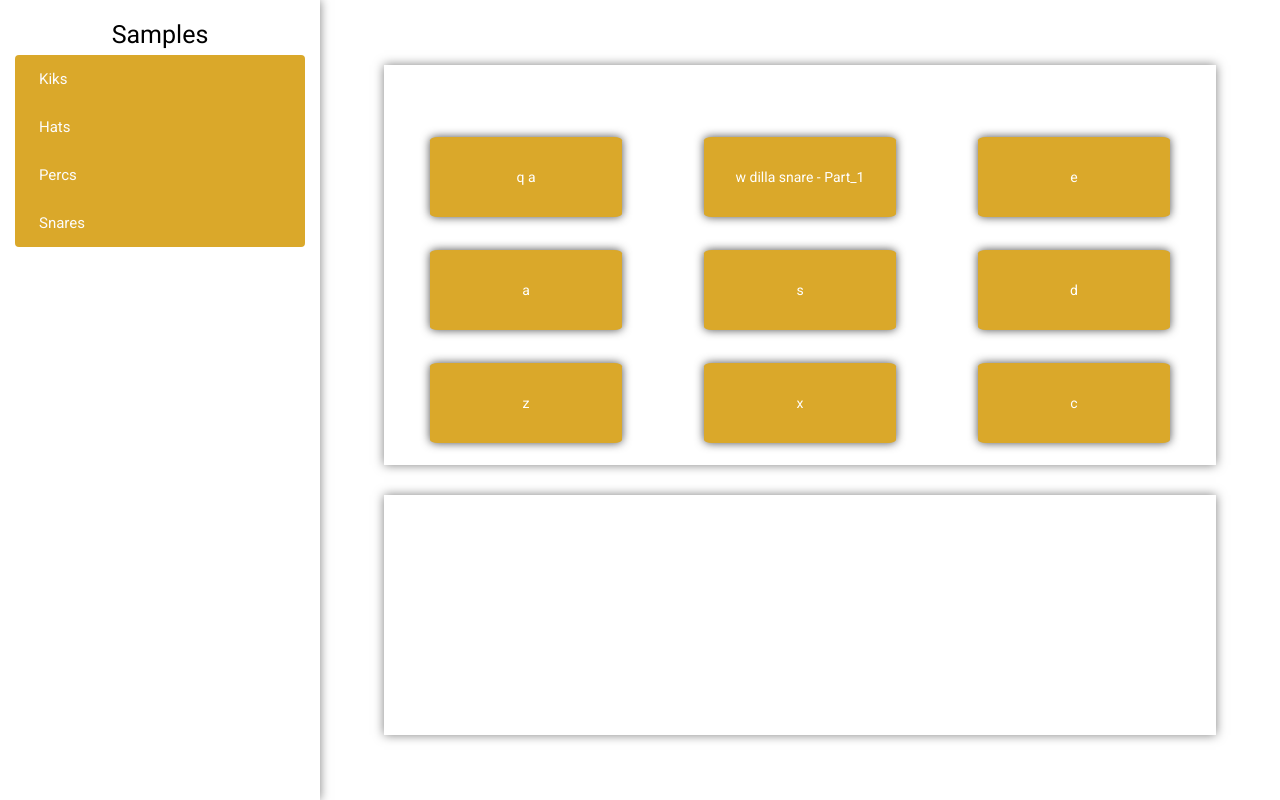
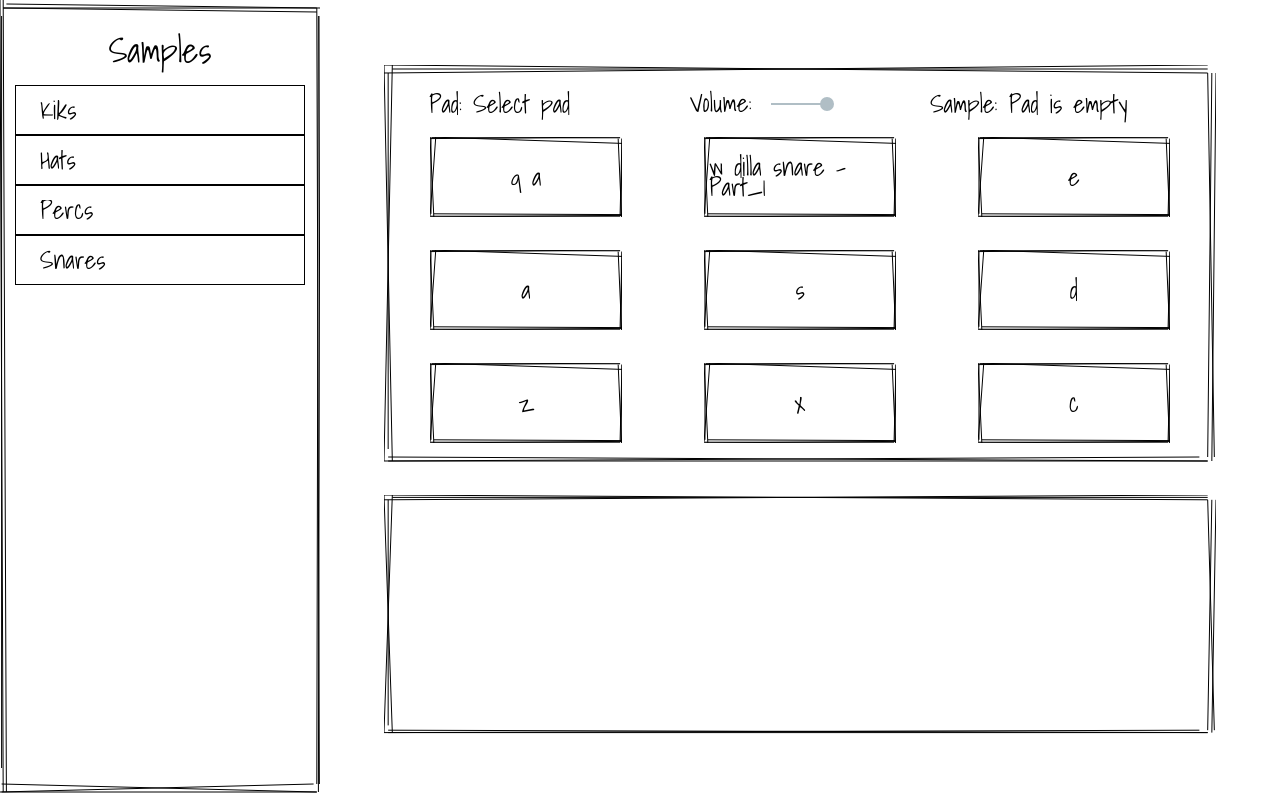
Before and after one commit to Velllll/audio-web-api, an Angular app: page / in a window 1280 px wide. Built offline with nearby package versions, Linux system fonts and the light colour scheme.

Commit message:
change style

```diff
--- a/src/app/modules/drum-machine/components/files/files.component.html
+++ b/src/app/modules/drum-machine/components/files/files.component.html
@@ -10,7 +10,29 @@
         </mat-expansion-panel-header>
         <div class="samples" *ngFor="let sample of folder.samples">
           <div class="sample-info">
-              <div class="sample-name" (click)="play(sample.src)">{{sample.sampleName}}</div>
+              <div class="sample-name" (click)="play(sample.src)">
+                {{sample.sampleName}}
+                <div class="background-sample-name">
+                  <svg>
+                      <!-- left -->
+                      <line x1="2%" y1="99%" x2="1%" y2="0%" stroke="black" />
+                      <line x1="1%" y1="99%" x2="0%" y2="0%" stroke="black" />
+                      <line x1="0.5%" y1="96%" x2="0.5%" y2="2%" stroke="black" />
+                      <!-- bottom -->
+                      <line x1="0.5%" y1="98%" x2="99%" y2="99%" stroke="black" />
+                      <line x1="0.5%" y1="99%" x2="99%" y2="99%" stroke="black" />
+                      <line x1="0%" y1="99%" x2="98%" y2="98%" stroke="black" />
+                      <!-- top -->
+                      <line x1="1%" y1="1%" x2="99%" y2="1%" stroke="black" />
+                      <line x1="1%" y1="1%" x2="99%" y2="1.5%" stroke="black" />
+                      <line x1="2%" y1="0.5%" x2="100%" y2="1%" stroke="black" />
+                      <!-- right -->
+                      <line x1="99.5%" y1="2%" x2="99%" y2="98%" stroke="black" />
+                      <line x1="99%" y1="1%" x2="99.8%" y2="98%" stroke="black" />
+                      <line x1="100%" y1="2%" x2="99.5%" y2="99%" stroke="black" />
+                  </svg>
+                </div>
+              </div>
               <button mat-button [matMenuTriggerFor]="menu">
                 <mat-icon>filter_list</mat-icon>
               </button>
@@ -26,9 +48,28 @@
                 <button mat-menu-item (click)="appointToPad(sample.src, 'c', sample.sampleName)">Pad c</button>
               </mat-menu>
           </div>
-
         </div>
-
       </mat-expansion-panel>
     </mat-accordion>
+
+    <div class="background-container">
+      <svg>
+          <!-- left -->
+          <line x1="2%" y1="99%" x2="1%" y2="0%" stroke="black" />
+          <line x1="1%" y1="99%" x2="0%" y2="0%" stroke="black" />
+          <line x1="0.5%" y1="96%" x2="0.5%" y2="2%" stroke="black" />
+          <!-- bottom -->
+          <line x1="0.5%" y1="98%" x2="99%" y2="99%" stroke="black" />
+          <line x1="0.5%" y1="99%" x2="99%" y2="99%" stroke="black" />
+          <line x1="0%" y1="99%" x2="98%" y2="98%" stroke="black" />
+          <!-- top -->
+          <line x1="1%" y1="1%" x2="99%" y2="1%" stroke="black" />
+          <line x1="1%" y1="1%" x2="99%" y2="1.5%" stroke="black" />
+          <line x1="2%" y1="0.5%" x2="100%" y2="1%" stroke="black" />
+          <!-- right -->
+          <line x1="99.5%" y1="2%" x2="99%" y2="98%" stroke="black" />
+          <line x1="99%" y1="1%" x2="99.8%" y2="98%" stroke="black" />
+          <line x1="100%" y1="2%" x2="99.5%" y2="99%" stroke="black" />
+      </svg>
+    </div>
 </div>
--- a/src/app/modules/drum-machine/components/files/files.component.scss
+++ b/src/app/modules/drum-machine/components/files/files.component.scss
@@ -3,39 +3,58 @@
     height: 100%;
     overflow: scroll;
     padding: 15px;
-    box-shadow: 0px 0px 10px rgba(0, 0, 0, 0.5);
+    position: relative;
     .title {
         line-height: 40px;
-        font-size: 25px;
+        font-size: 35px;
         text-align: center;
+        margin: 15px 0;
     }
     .mat-expansion-panel {
-        background-color: rgb(218, 168, 42);
-        color: rgb(255, 255, 255);
+        background-color: rgb(255, 255, 255);
+        color: rgb(0, 0, 0);
         box-shadow: none;
-
+        border: 1px solid black;
+        border-radius: 0;
         .mat-expansion-panel-header-title{
-            color: rgb(252, 252, 252);
+            color: rgb(0, 0, 0);
+            font-size: 25px;
         }
     }
     .samples {
         margin: 10px 0;
+        font-size: 20px;
+
         .sample-info {
             display: flex;
             align-items: center;
-            border: 1px solid white;
             padding: 3px;
             border-radius: 5px;
 
             .sample-name {
                 width: 80%;
                 margin-left: 10px;
+                padding: 5px 5px 5px 10px;
                 cursor: pointer;
+                position: relative;
+
+                .background-sample-name {
+                    height: 100%;
+                    width: 100%;
+                    position: absolute;
+                    top: 0;
+                    left: 0;
+                    z-index: 0;
+                    svg {
+                        height: 100%;
+                        width: 100%;
+                    }
+                }
             }
             button {
                 margin-right: 10px;
                 background-color: rgb(255, 255, 255);
-                color: rgb(218, 168, 42);
+                color: rgb(0, 0, 0);
                 border-radius: 50%;
                 display: flex;
                 justify-content: center;
@@ -46,4 +65,16 @@
             }
         }
     }
+    .background-container {
+        height: 100%;
+        width: 100%;
+        position: absolute;
+        top: 0;
+        left: 0;
+        z-index: -10;
+        svg {
+            height: 100%;
+            width: 100%;
+        }
+    }
 }
--- a/src/app/modules/drum-machine/components/pads/pads.component.html
+++ b/src/app/modules/drum-machine/components/pads/pads.component.html
@@ -1,10 +1,13 @@
 <div class="container">
     <div class="settings" >
         <div class="info" *ngIf="currentPad$ | async as currentPad">
+            <div class="name pad-name">
+                Pad: {{currentPad.padName ? currentPad.padName : 'Select pad'}}
+            </div>
             <div class="volume">
                 Volume: <mat-slider displayValue value="50"></mat-slider>
             </div>
-            <div class="name">
+            <div class="name sample-name">
                 Sample: {{currentPad.sampleName ? currentPad.sampleName : 'Pad is empty'}}
             </div>
         </div>
@@ -14,7 +17,46 @@
             <div class="pad" (click)="palySample(pad.padName)">
                 {{pad.padName + ' ' + pad.sampleName}}
             </div>
+            <!-- background -->
+            <div class="background-pad">
+                <svg>
+                    <line x1="0" y1="100%" x2="3%" y2="0%" stroke="black" />
+                    <line x1="2%" y1="100%" x2="0%" y2="0%" stroke="black" />
+                    <line x1="0.5%" y1="96%" x2="0.5%" y2="2%" stroke="black" />
+
+                    <line x1="2%" y1="96%" x2="100%" y2="97%" stroke="black" />
+                    <line x1="0.5%" y1="99%" x2="99%" y2="99%" stroke="black" />
+                    <line x1="0%" y1="100%" x2="100%" y2="98%" stroke="black" />
+
+                    <line x1="0%" y1="0%" x2="100%" y2="8%" stroke="black" />
+                    <line x1="1%" y1="1%" x2="99%" y2="1%" stroke="black" />
+                    <line x1="0%" y1="2%" x2="99%" y2="0%" stroke="black" />
+
+                    <line x1="100%" y1="2%" x2="99%" y2="98%" stroke="black" />
+                    <line x1="98%" y1="2%" x2="99.8%" y2="100%" stroke="black" />
+                    <line x1="100%" y1="2%" x2="99.5%" y2="99%" stroke="black" />
+                </svg>
+            </div>
         </div>
     </div>
+    <!-- background frame -->
+    <div class="background-container">
+        <svg>
+            <line x1="0" y1="99%" x2="1%" y2="0%" stroke="black" />
+            <line x1="1%" y1="99%" x2="0%" y2="0%" stroke="black" />
+            <line x1="0.5%" y1="96%" x2="0.5%" y2="2%" stroke="black" />
 
+            <line x1="0.5%" y1="98%" x2="99%" y2="99%" stroke="black" />
+            <line x1="0.5%" y1="99%" x2="99%" y2="99%" stroke="black" />
+            <line x1="0%" y1="99%" x2="98%" y2="98%" stroke="black" />
+
+            <line x1="0%" y1="0%" x2="99%" y2="2%" stroke="black" />
+            <line x1="1%" y1="1%" x2="99%" y2="1%" stroke="black" />
+            <line x1="0%" y1="2%" x2="99%" y2="0%" stroke="black" />
+
+            <line x1="99.5%" y1="2%" x2="99%" y2="98%" stroke="black" />
+            <line x1="99%" y1="2%" x2="99.8%" y2="98%" stroke="black" />
+            <line x1="100%" y1="2%" x2="99.5%" y2="99%" stroke="black" />
+        </svg>
+    </div>
 </div>
--- a/src/app/modules/drum-machine/components/pads/pads.component.scss
+++ b/src/app/modules/drum-machine/components/pads/pads.component.scss
@@ -1,9 +1,10 @@
 .container {
-    box-shadow: 0px 0px 10px rgba(0, 0, 0, 0.5);
     width: 65vw;
     padding: 15px;
     margin: 15px;
     height: 50vh;
+    position: relative;
+    font-size: 25px;
     .settings {
         margin-bottom: 10px;
         height: 5vh;
@@ -12,7 +13,8 @@
             justify-content: center;
             align-items: center;
             .volume {
-                margin: 0 10px;
+                width: 30%;
+                padding: 0 10px;
                 .mat-slider-ticks {
                     opacity: 1;
                 }
@@ -30,17 +32,17 @@
         place-items: center;
         height: 40vh;
         .pads {
+            padding: 5px;
             border-radius: 4%;
             width: 15vw;
             height: 10vh;
-            background-color: rgb(218, 168, 42);
-            box-shadow: 0px 0px 10px rgba(0, 0, 0, 0.7);
-            color: rgb(255, 255, 255);
+            color: rgb(0, 0, 0);
             cursor: pointer;
+            position: relative;
 
             &:hover {
-                box-shadow: 0px 0px 15px rgba(100, 31, 31, 0.5);
-                transition-duration: 500ms;
+                box-shadow: 0px 0px 10px rgba(0, 0, 0, 0.5);
+                transition-duration: 200ms;
             }
 
             .pad {
@@ -50,6 +52,32 @@
                 align-items: center;
                 justify-content: center;
             }
+
+            .background-pad {
+                height: 100%;
+                width: 100%;
+                position: absolute;
+                top: 0;
+                left: 0;
+                z-index: -10;
+                svg {
+                    height: 100%;
+                    width: 100%;
+                }
+            }
+        }
+    }
+
+    .background-container {
+        height: 100%;
+        width: 100%;
+        position: absolute;
+        top: 0;
+        left: 0;
+        z-index: -10;
+        svg {
+            height: 100%;
+            width: 100%;
         }
     }
 }
--- a/src/app/modules/drum-machine/components/pads/pads.component.ts
+++ b/src/app/modules/drum-machine/components/pads/pads.component.ts
@@ -13,14 +13,13 @@ export class PadsComponent implements OnInit {
     map(obj => ([obj.q, obj.w, obj.e, obj.a, obj.s, obj.d, obj.z, obj.x, obj.c]))
   )
 
-  currentPad$ = new BehaviorSubject<IPad | null>(null)
+  currentPad$ = new BehaviorSubject<IPad>({padName: '', src: '', sampleName: ''})
 
   constructor(
     private store: StoreService
   ) { }
 
   ngOnInit(): void {
-    this.pads$.subscribe(console.log)
     combineLatest([fromEvent(window, 'keydown'), this.pads$]).subscribe(([e, pads]) => {
       const event: any = e
       pads.forEach(pad => {
--- a/src/app/modules/drum-machine/components/scales/scales.component.html
+++ b/src/app/modules/drum-machine/components/scales/scales.component.html
@@ -1,3 +1,22 @@
 <div class="container">
+    <!-- background -->
+    <div class="background-container">
+        <svg>
+            <line x1="0" y1="99%" x2="1%" y2="0%" stroke="black" />
+            <line x1="1%" y1="99%" x2="0%" y2="0%" stroke="black" />
+            <line x1="0.5%" y1="96%" x2="0.5%" y2="2%" stroke="black" />
 
+            <line x1="0.5%" y1="98%" x2="99%" y2="99%" stroke="black" />
+            <line x1="0.5%" y1="99%" x2="99%" y2="99%" stroke="black" />
+            <line x1="0%" y1="99%" x2="98%" y2="98%" stroke="black" />
+
+            <line x1="0%" y1="0%" x2="99%" y2="2%" stroke="black" />
+            <line x1="1%" y1="1%" x2="99%" y2="1%" stroke="black" />
+            <line x1="0%" y1="2%" x2="99%" y2="0%" stroke="black" />
+
+            <line x1="99.5%" y1="2%" x2="99%" y2="98%" stroke="black" />
+            <line x1="99%" y1="2%" x2="99.8%" y2="98%" stroke="black" />
+            <line x1="100%" y1="2%" x2="99.5%" y2="99%" stroke="black" />
+        </svg>
+    </div>
 </div>
--- a/src/app/modules/drum-machine/components/scales/scales.component.scss
+++ b/src/app/modules/drum-machine/components/scales/scales.component.scss
@@ -1,7 +1,20 @@
 .container {
-    box-shadow: 0px 0px 10px rgba(0, 0, 0, 0.5);
     width: 65vw;
     padding: 15px;
     margin: 15px;
     height: 30vh;
+    position: relative;
+
+    .background-container {
+        height: 100%;
+        width: 100%;
+        position: absolute;
+        top: 0;
+        left: 0;
+        z-index: -10;
+        svg {
+            height: 100%;
+            width: 100%;
+        }
+    }
 }
--- a/src/styles.scss
+++ b/src/styles.scss
@@ -1,9 +1,10 @@
 /* You can add global styles to this file, and also import other style files */
-@import url('https://fonts.googleapis.com/css2?family=Montserrat:ital,wght@0,300;1,300&display=swap');
+@import url('https://fonts.googleapis.com/css2?family=Shadows+Into+Light&display=swap');
 *{
 	padding: 0;
 	margin: 0;
 	border: 0;
+	font-family: 'Shadows Into Light';
 }
 *,*:before,*:after{
 	-moz-box-sizing: border-box;
@@ -14,7 +15,7 @@
 a:focus,a:active{outline: none;}
 nav,footer,header,aside{display: block;}
 html,body{
-    font-family: 'Montserrat', sans-serif;
+    font-family: 'Shadows Into Light';
 	height: 100%;
 	width: 100%;
 	font-size: 100%;
```
